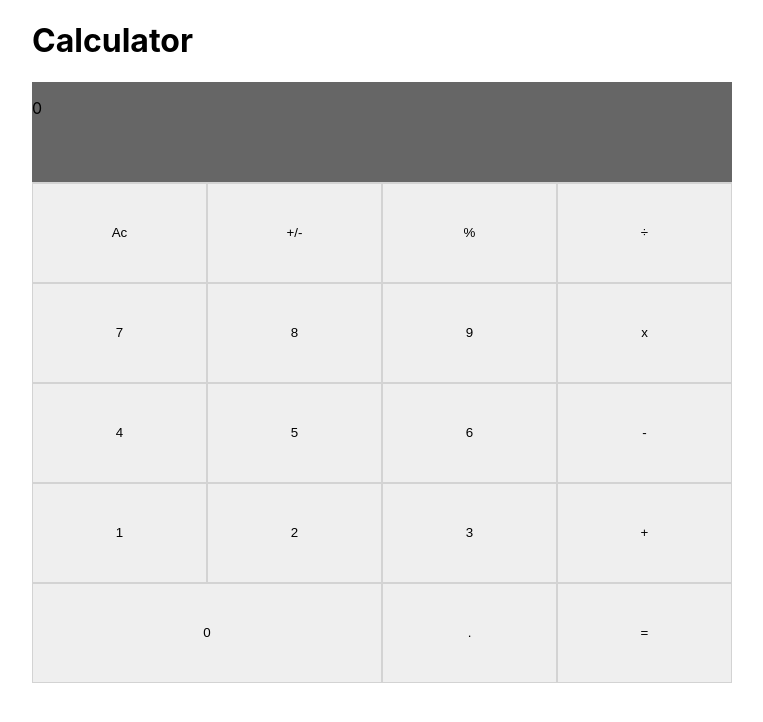
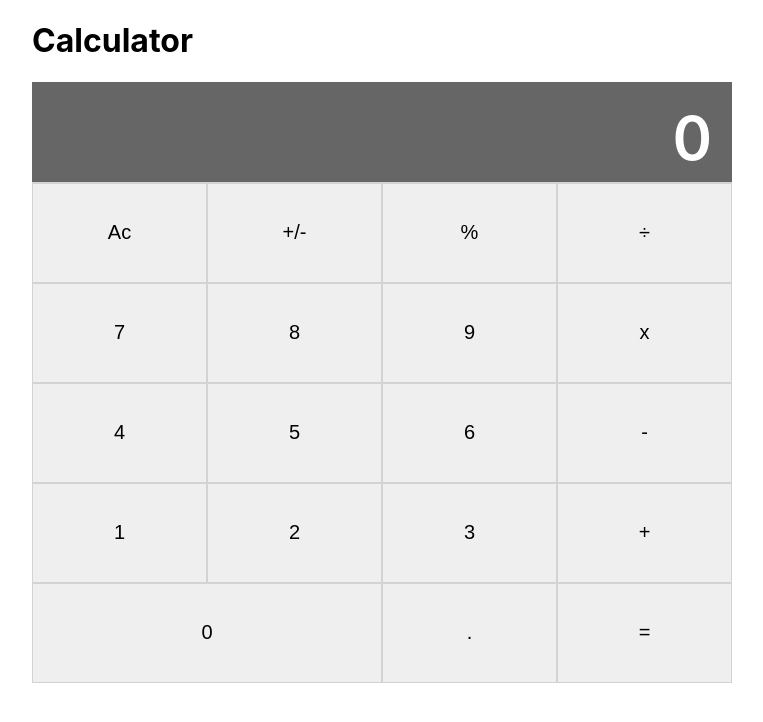
Before and after one commit to pelzolga123/React-Calculator, a React (Create React App) app: page / in a window 1280 px wide. Shown: the top 722 px of the page, without its empty margins (258-1021 px from the left). Built offline with nearby package versions, Linux system fonts and the light colour scheme.

Commit message:
Fixed font, font-size, color

```diff
--- a/src/components/App.css
+++ b/src/components/App.css
@@ -1,9 +1,15 @@
 .result{
     display: flex;
-    width: 698x;
     height: 100px;
     background-color: #666666;
     border-bottom: 1px solid lightgrey;
+    color: white;
+    font-size: 60px;
+    font-weight: 600;
+    flex-direction: row-reverse;
+}
+.result p {
+    margin: 20px;
 }
 .App{
     display: flex;
@@ -21,6 +27,8 @@ button {
     width: 25%;
     height: 100px;
     border: 1px solid lightgrey;
+    color: #000;
+    font-size: 20px;
 }
 .fifth-row:last-child button:first-child {
     width: 50%!important;
```
